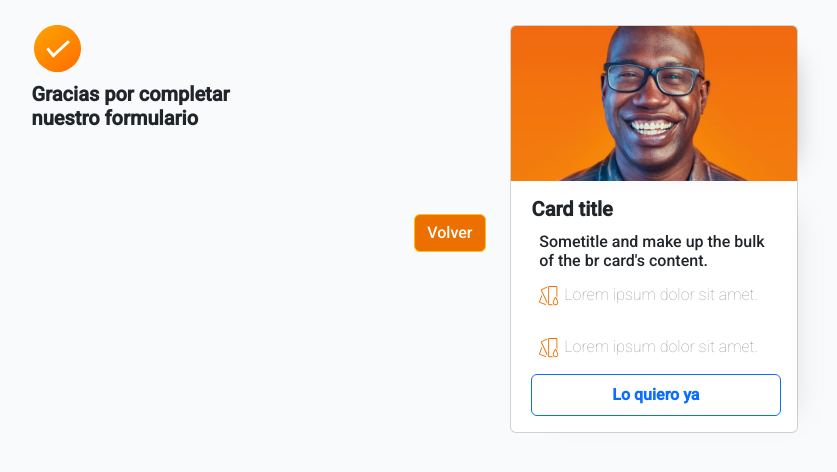
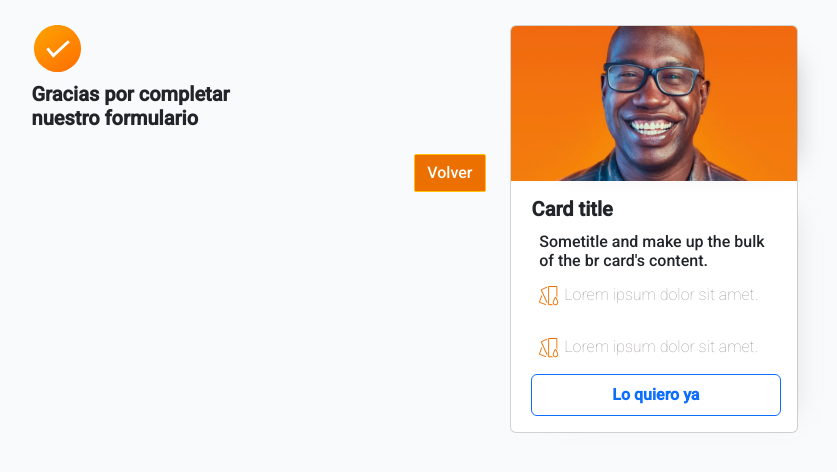
Before and after one commit to palabrasafiladas/Hello-test, a website: page send.html in a window 1280 px wide. Shown: the whole page, without its empty margins (236-1073 px from the left). Drawn offline with nearby package versions, Linux system fonts and the light colour scheme.

Commit message:
add-news-styles-in-index

```diff
--- a/Styles/style.css
+++ b/Styles/style.css
@@ -75,11 +75,11 @@ p {
     padding-top: 12%;
 }
 
-.container-f {
+/* .container-f {
     padding-left: 10px;
 
 
-}
+} */
 
 .container-card {
     width: 18rem;
@@ -136,7 +136,6 @@ p {
 
 .button-orange {
     text-align: end;
-    padding-top: 60px;
 }
 
 .button-orange-email {
@@ -147,6 +146,8 @@ p {
 .btn-warning {
     background-color: #ec7000;
     color: #ffffff;
+    border-radius: 2px;
+
 
 }
 
--- a/send.html
+++ b/send.html
@@ -34,7 +34,7 @@
           </div>
         </div>
         <div class="button-orange">
-          <a href="./index2.html"> <button type="button" class="btn btn-warning">Volver</button></a>
+          <a href="./formulario.html"> <button type="button" class="btn btn-warning">Volver</button></a>
         </div>
 
       </div>
```
